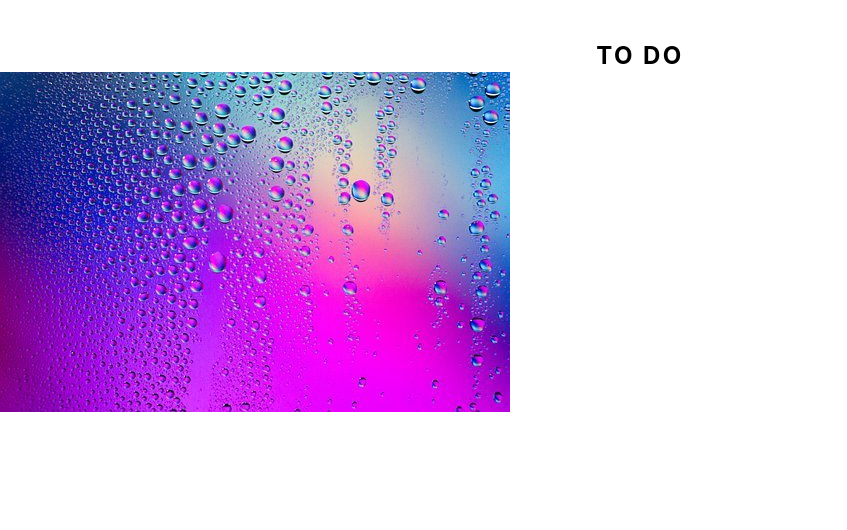
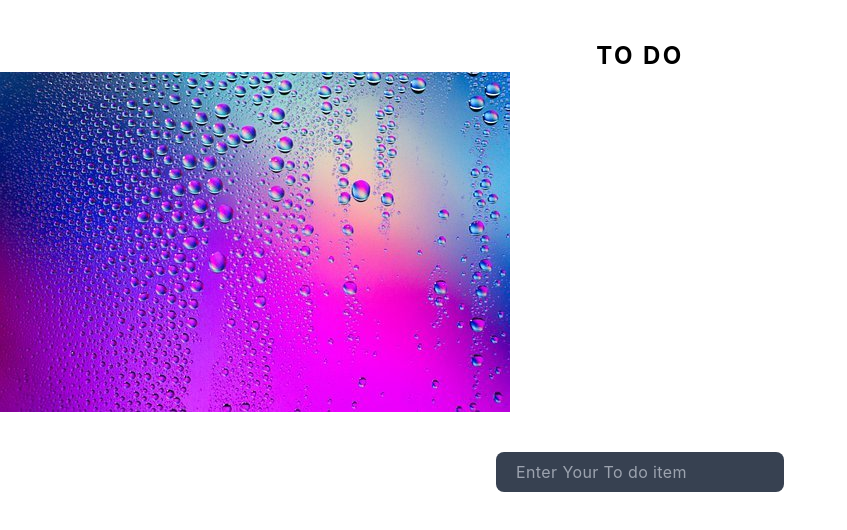
Before and after one commit to mugabee/ReactToDo, a React (Create React App) app: page / in a window 1280 px wide. Shown: the top 530 px of the page, without its empty margins (0-847 px from the left). Built offline with nearby package versions, Linux system fonts and the light colour scheme.

Commit message:
Styling the To DO  input

```diff
--- a/src/App.js
+++ b/src/App.js
@@ -8,6 +8,16 @@ const App = () => {
                 <Logo />
                 <Hero />
 
+                <form className="flex item-center justify-center mt-10">
+                <input
+                    type="text"
+                    name="text"
+                    placeholder="Enter Your To do item"
+                    className="py-2 px-5 rounded-lg bg-gray-700 text-white tracking-wide"
+
+
+                 />
+                </form>
             </main>
         </>
     )
```
Lines whose indentation alone changed are shown as unchanged.
